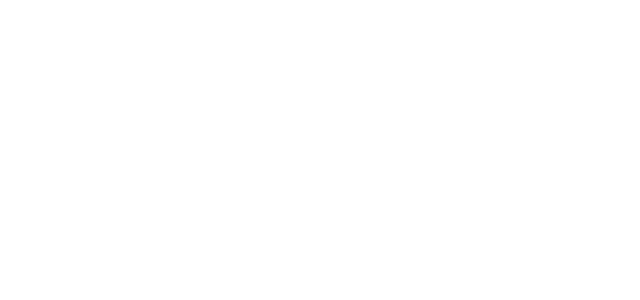
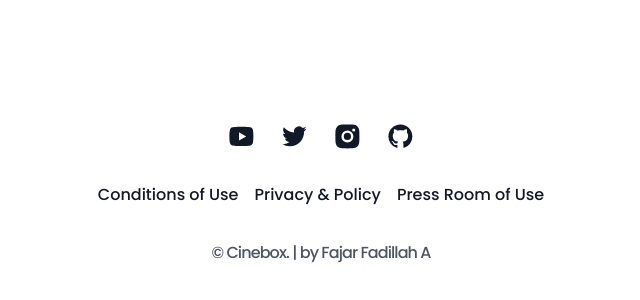
Before and after one commit to fajarfadillahh/cinebox-movie-search-website, a React (Vite) app: page / in a window 1280 px wide. Shown: the part 1512-1812 px from the top of the page, without its empty margins (319-959 px from the left). Before the commit the page ends 800 px from the top, so only its background shows below. Built offline with nearby package versions, Linux system fonts and the light colour scheme.

Commit message:
create: Footer components

```diff
--- a/src/assets/styles/_reusables.css
+++ b/src/assets/styles/_reusables.css
@@ -7,7 +7,7 @@
     @apply font-title text-[36px] font-semibold leading-title -tracking-[0.9px] text-gray-900;
   }
   .section-text {
-    @apply leading-text -tracking-[0.9px] text-gray-600;
+    @apply font-medium leading-text -tracking-[0.9px] text-gray-600;
   }
 
   /* button class */
--- /dev/null
+++ b/src/components/Footer.jsx
@@ -0,0 +1,57 @@
+import React from "react";
+import { Link } from "react-router-dom";
+import {
+  RiYoutubeFill,
+  RiTwitterFill,
+  RiInstagramFill,
+  RiGithubFill,
+} from "react-icons/ri";
+
+const Footer = () => {
+  return (
+    <footer className="relative pt-24 pb-8">
+      <div className="container grid justify-items-center gap-8">
+        <div className="flex items-center gap-6">
+          {[
+            [<RiYoutubeFill />, "/"],
+            [<RiTwitterFill />, "/"],
+            [<RiInstagramFill />, "/"],
+            [<RiGithubFill />, "/"],
+          ].map(([title, url, index]) => {
+            return (
+              <Link
+                key={index}
+                to={url}
+                className="inline-flex text-[1.8rem] font-medium text-gray-900 hover:text-blue-600"
+              >
+                {title}
+              </Link>
+            );
+          })}
+        </div>
+
+        <div className="flex flex-wrap items-center justify-center gap-4">
+          {[
+            ["Conditions of Use", "/"],
+            ["Privacy & Policy", "/"],
+            ["Press Room of Use", "/"],
+          ].map(([title, url, index]) => {
+            return (
+              <Link
+                key={index}
+                to={url}
+                className="font-medium text-gray-900 hover:text-blue-600 hover:underline"
+              >
+                {title}
+              </Link>
+            );
+          })}
+        </div>
+
+        <p className="section-text">&copy; Cinebox. | by Fajar Fadillah A</p>
+      </div>
+    </footer>
+  );
+};
+
+export default Footer;
--- a/src/pages/Home.jsx
+++ b/src/pages/Home.jsx
@@ -3,6 +3,7 @@
 // import components
 import Header from "../components/Header";
 import Contents from "../components/Contents";
+import Footer from "../components/Footer";
 
 const Home = () => {
   return (
@@ -10,6 +11,8 @@
       <div className="-z-50 mx-auto max-w-[1440px] overflow-hidden">
         <Header />
         <Contents />
+        <div className="h-[1000px]" />
+        <Footer />
       </div>
     </>
   );
```
